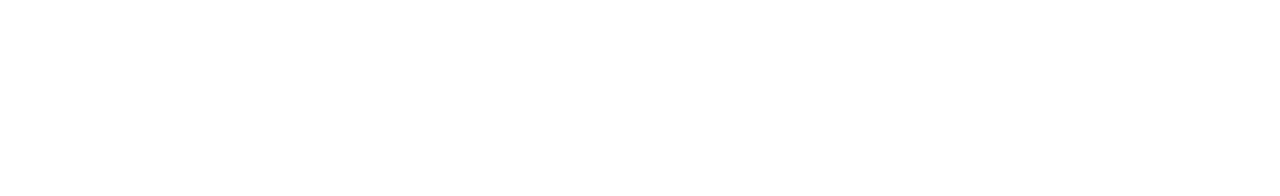
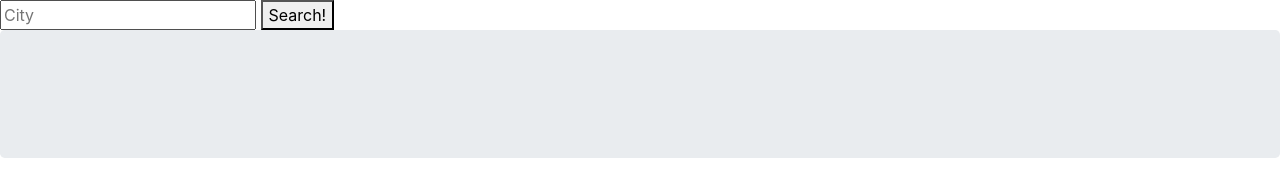
Before and after one commit to JCGober/weather-dashboard-jcg, a plain HTML site: page index.html in a window 1280 px wide. Drawn offline with nearby package versions, Linux system fonts and the light colour scheme.

Commit message:
Linked all pages, added some html

```diff
--- a/index.html
+++ b/index.html
@@ -6,12 +6,28 @@
     <meta name="viewport" content="width=device-width, initial-scale=1, shrink-to-fit=no">
 
     <link rel="stylesheet" href="https://stackpath.bootstrapcdn.com/bootstrap/4.5.2/css/bootstrap.min.css" integrity="sha384-JcKb8q3iqJ61gNV9KGb8thSsNjpSL0n8PARn9HuZOnIxN0hoP+VmmDGMN5t9UJ0Z" crossorigin="anonymous">
+    <link rel="stylesheet" href="assets/styl.css">
 
     <title>Weather Dashboard</title>
 
   </head>
 
     <body>
+
+        <aside>
+            <input type="text" placeholder="City">
+            <button>Search!</button>
+
+        </aside>
+
+        <main class= "jumbotron">
+
+
+
+
+
+
+        </main>
 
 
 
@@ -22,5 +38,6 @@
         <script src="https://cdn.jsdelivr.net/npm/popper.js@1.16.1/dist/umd/popper.min.js" integrity="sha384-9/reFTGAW83EW2RDu2S0VKaIzap3H66lZH81PoYlFhbGU+6BZp6G7niu735Sk7lN" crossorigin="anonymous"></script>
         <script src="https://stackpath.bootstrapcdn.com/bootstrap/4.5.2/js/bootstrap.min.js" integrity="sha384-B4gt1jrGC7Jh4AgTPSdUtOBvfO8shuf57BaghqFfPlYxofvL8/KUEfYiJOMMV+rV" crossorigin="anonymous"></script>
 
+        <script src="assets/script.js"></script>
     </body>
 </html>
```
